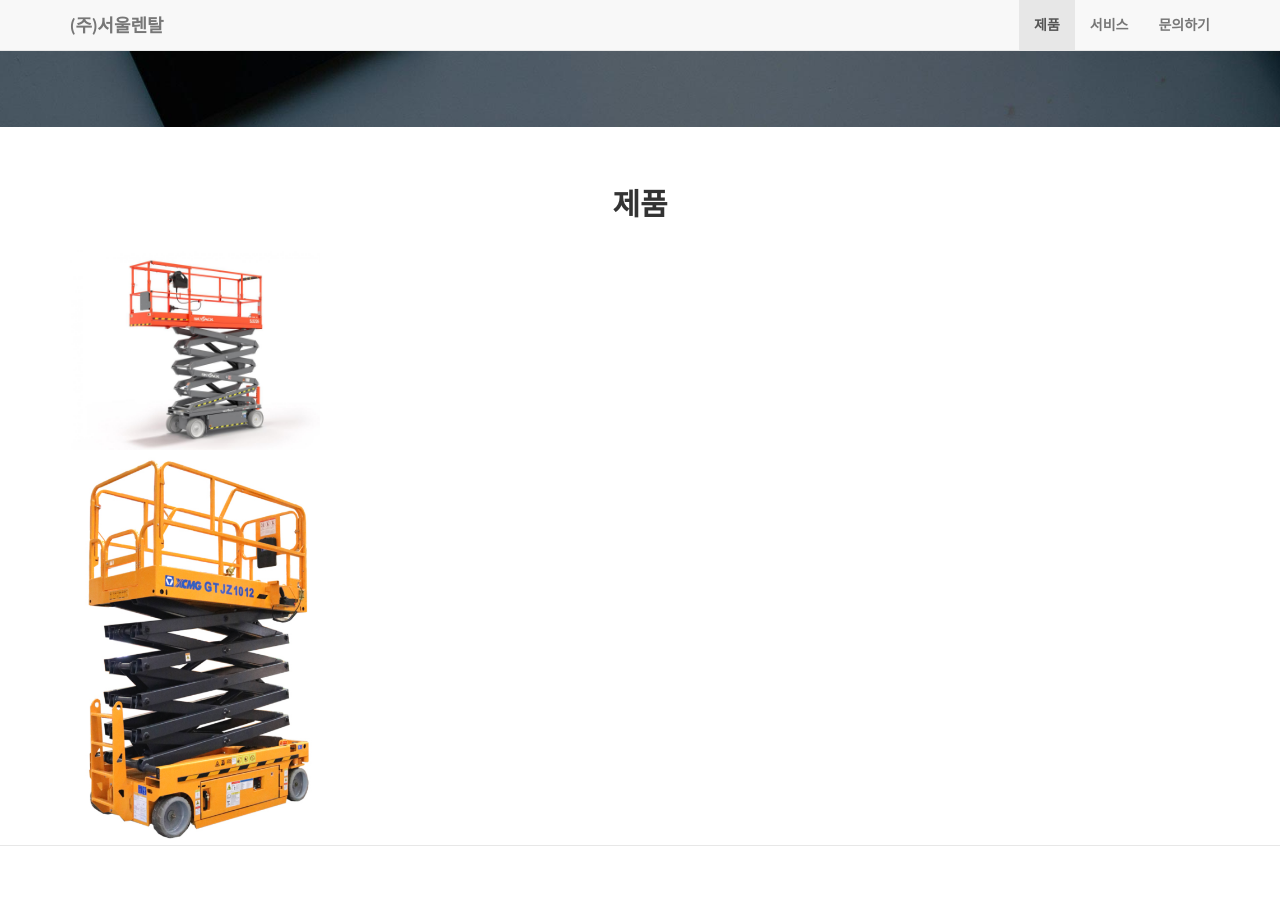
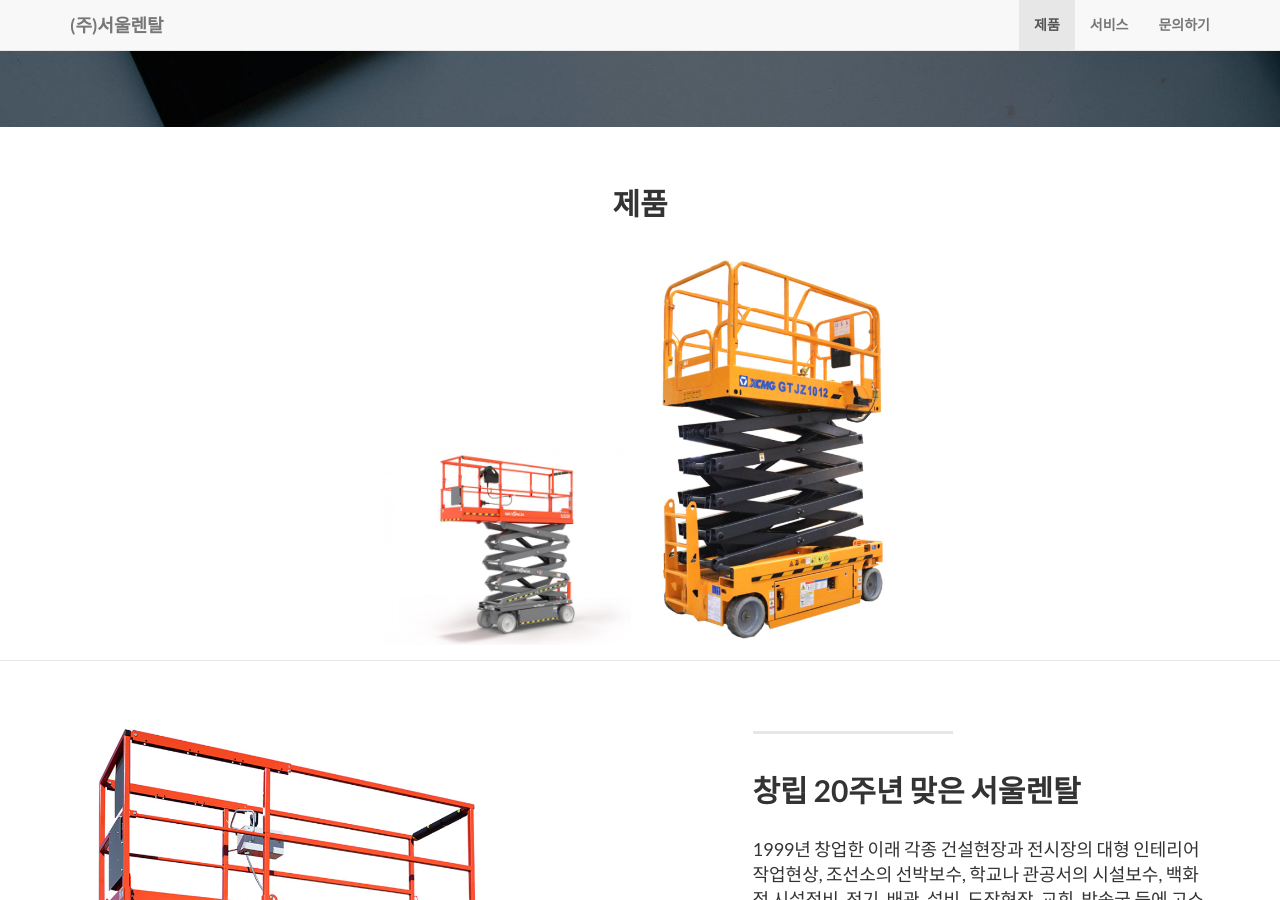
Before and after one commit to seoulrental/seoulrental.github.io, a Jekyll site: the page built from index.html, in a window 1280 px wide and 900 px high, scrolled down 730 px. Built offline with Jekyll 4.4.1, drawn with Linux system fonts in a browser that asks for light colours.

Commit message:
Update products.html

```diff
--- a/_includes/products.html
+++ b/_includes/products.html
@@ -5,10 +5,14 @@
                 <br/><br/>
                 <h2>제품</h2>
                 <br/>
-            </div>
-            <div class="col-lg-5 col-sm-6">
-                <div class="clearfix"><a href="https://www.skyjack.com/product/sj322026-new#tab-specifications"><img width="250" height="100%" class="img-responsive" src="img/services/sj3226.jpg" alt=""></a></div>
-                <div class="clearfix"><a href="http://www.xcmg.com/en-ap/product/116979.htm"><img width="250" height="100%" class="img-responsive" src="img/services/GTJZ1012.png" alt=""></a></div>
+                <ul class="list-inline">
+                    <li>
+                        <a href="https://www.skyjack.com/product/sj322026-new#tab-specifications"><img width="250" height="100%" class="img-responsive" src="img/services/sj3226.jpg" alt=""></a>
+                    </li>
+                    <li>
+                        <a href="http://www.xcmg.com/en-ap/product/116979.htm"><img width="250" height="100%" class="img-responsive" src="img/services/GTJZ1012.png" alt=""></a>
+                    </li>
+                </ul>
             </div>
         </div>
     </section
```
